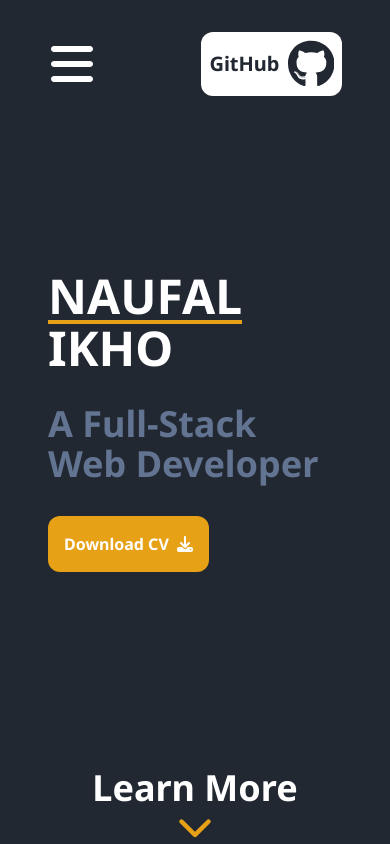
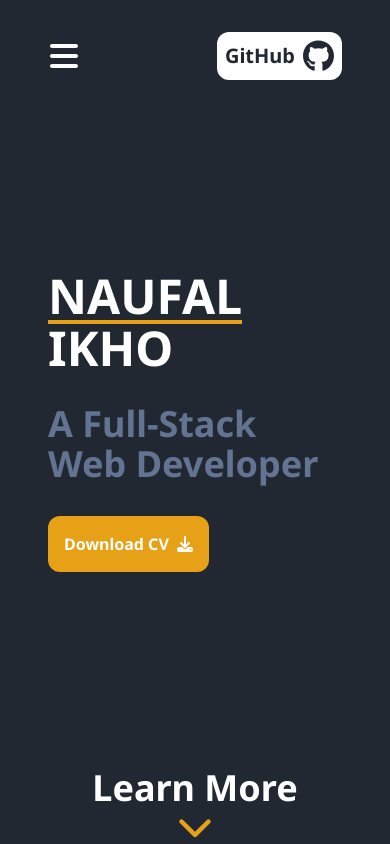
Before and after one commit to NaufalikhoAbyan/Portfolio, a Vue app: page / in a window 390 px wide. Shown: the top 844 px of the page. Built offline with nearby package versions, Linux system fonts and the light colour scheme.

Commit message:
feat(navbar): Navbar size changed to fit mobile view

```diff
--- a/index.html
+++ b/index.html
@@ -1,5 +1,5 @@
 <!doctype html>
-<html lang="en">
+<html lang="en" class="scroll-smooth scroll-pt-28 md:scroll-pt-32">
 <head>
     <meta charset="UTF-8">
     <meta name="viewport" content="width=device-width, user-scalable=no, initial-scale=1.0, maximum-scale=1.0, minimum-scale=1.0">
--- a/src/App.vue
+++ b/src/App.vue
@@ -24,10 +24,10 @@
   <!-- Navbar Mobile-->
   <div class="bg-primary fixed left-0 right-0 z-50 flex-col py-4 px-12 flex md:hidden">
     <div class="flex justify-between items-center w-full">
-      <BarsIcon class="w-12 h-12" @click="isDroppedDown = !isDroppedDown"/>
+      <BarsIcon class="w-8 h-8" @click="isDroppedDown = !isDroppedDown"/>
       <a href="https://github.com/NaufalikhoAbyan" target="_blank">
         <div class="bg-white text-primary font-bold text-xl flex items-center gap-2 rounded-xl w-fit p-2 my-4 cursor-pointer hover:scale-105">
-          GitHub <GithubIcon class="h-12 text-primary"/>
+          GitHub <GithubIcon class="h-8 text-primary"/>
         </div>
       </a>
     </div>
@@ -106,10 +106,3 @@ function ScrollToAbout(){
   about.scrollIntoView()
 }
 </script>
-
-<style>
-html {
-  scroll-behavior: smooth;
-  scroll-padding-top: 128px;
-}
-</style>
```
